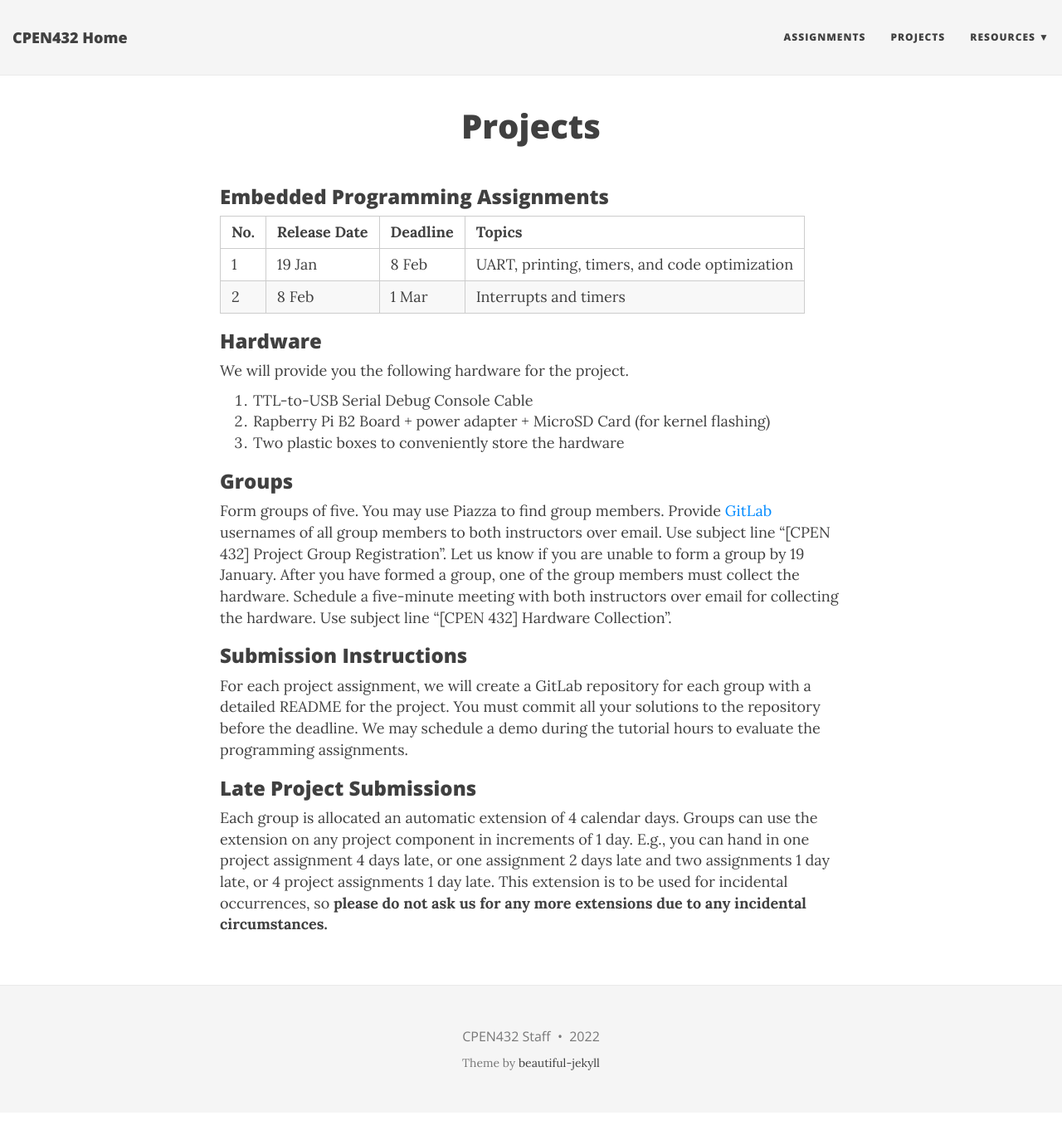
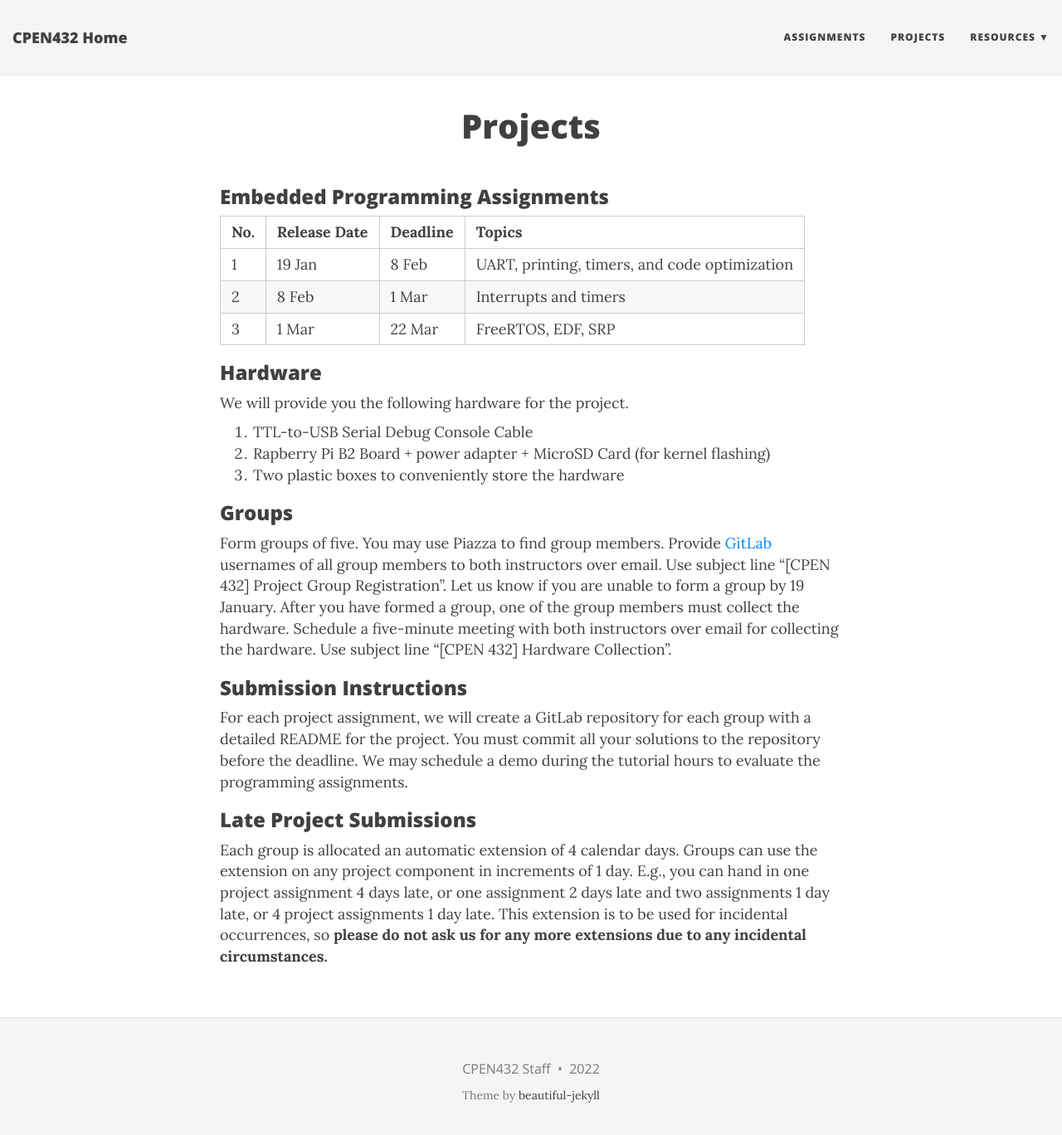
Before and after one commit to CPEN432/cpen432.github.io, a Jekyll site: the page built from projects.md, in a window 1280 px wide and 1380 px high. Shown: the top 1368 px of the window at 83% size. Built offline with Jekyll 4.4.1, drawn with Linux system fonts in a browser that asks for light colours; nearby versions of some CDN libraries.

Commit message:
Update projects.md

```diff
--- a/projects.md
+++ b/projects.md
@@ -8,6 +8,7 @@ title: Projects
 |:--------|:-----------------|:-------------|:-----------|
 |  1  | 19 Jan | 8 Feb | UART, printing, timers, and code optimization |
 |  2  | 8 Feb | 1 Mar | Interrupts and timers |
+|  3  | 1 Mar | 22 Mar | FreeRTOS, EDF, SRP |
 
 <!-- [README](https://gitlab.com/cpen432-wt2-2021-2022/p1/release/-/blob/main/README.md) | -->
 
```
